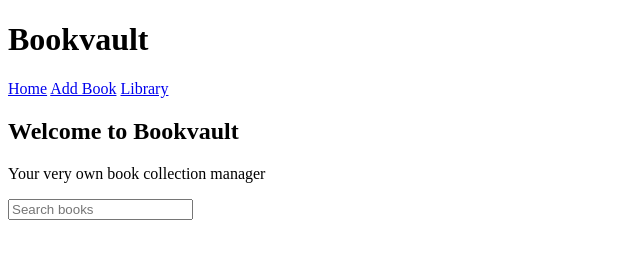
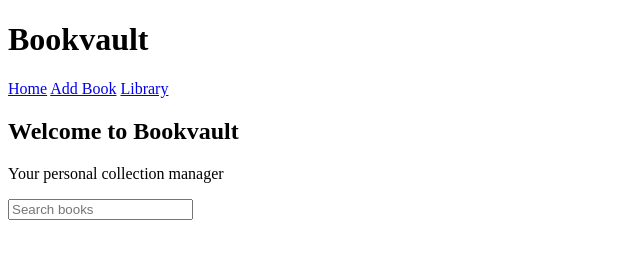
Before and after one commit to bidenjoe1/Final-Project, a plain HTML site: page index.html in a window 1280 px wide. Shown: the full height of the page, 0-640 px from the left. Drawn offline with Linux system fonts and the light colour scheme.

Commit message:
Modify wording in paragraph

```diff
--- a/index.html
+++ b/index.html
@@ -14,7 +14,7 @@
     </div>
 
     <h2>Welcome to Bookvault</h2>
-    <p>Your very own book collection manager</p>
+    <p>Your personal collection manager</p>
 
     <input type="text" id="SearchBar" placeholder="Search books">
 
```
